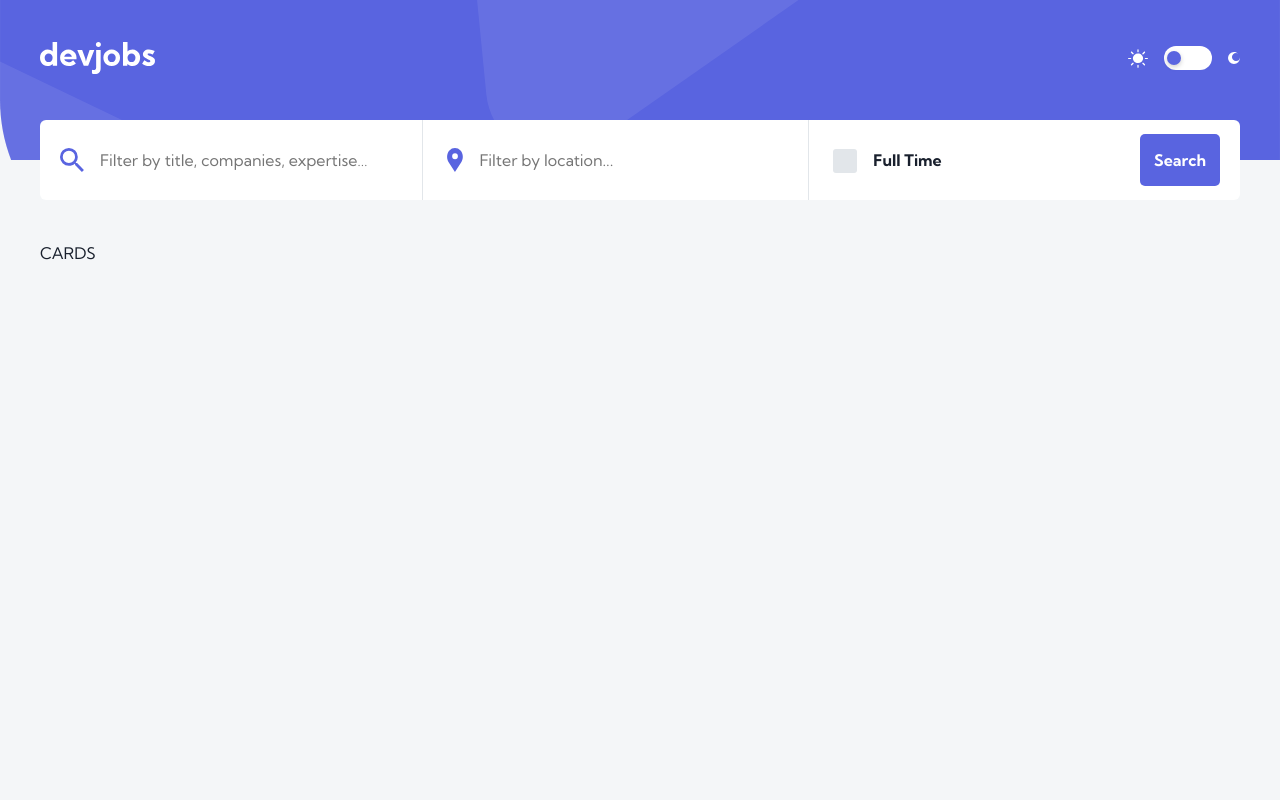
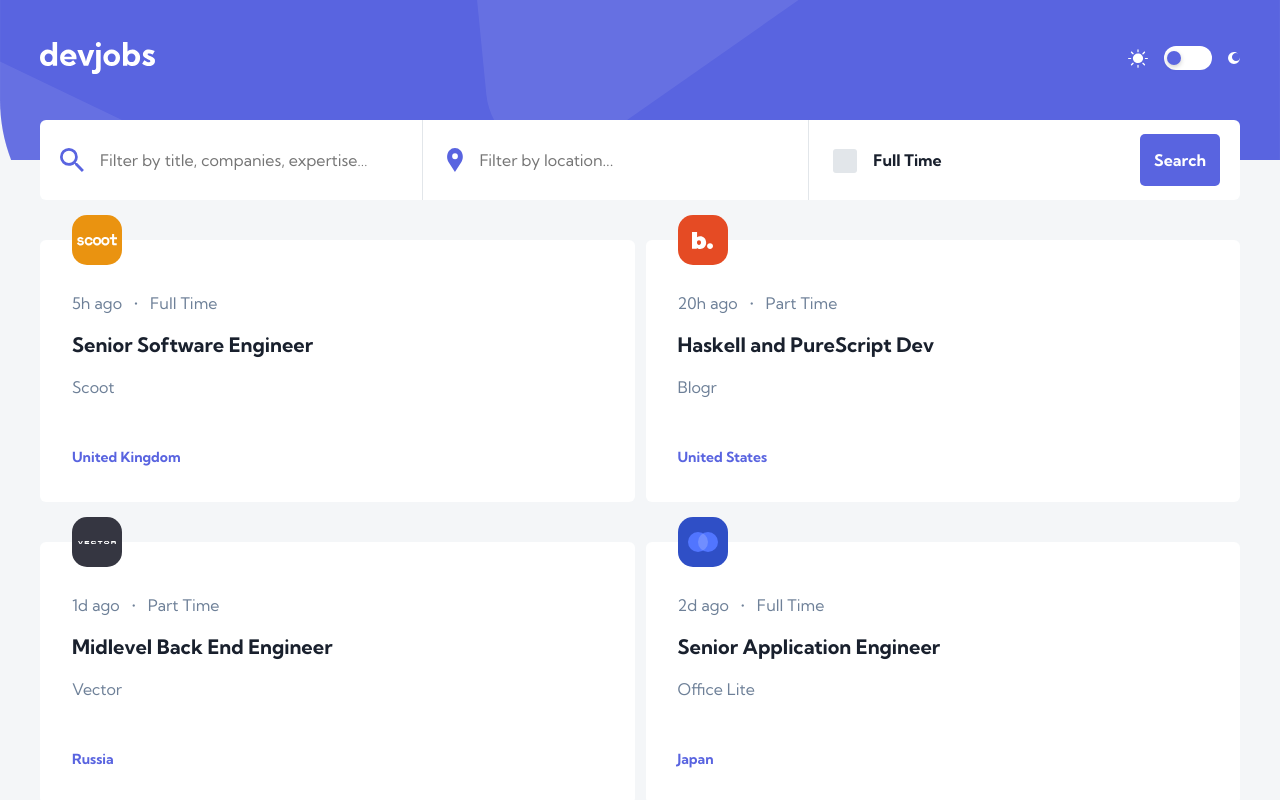
Before and after one commit to Moorroww/FrontEndMentor---DevJobs-2, a React (Vite) app: page / in a window 1280 px wide. Shown: the top 800 px of the page. Built offline with nearby package versions, Linux system fonts and the light colour scheme.

Commit message:
DevJ-4: CardSection + Cards Styles + Axios install

```diff
--- a/package.json
+++ b/package.json
@@ -10,6 +10,7 @@
     "preview": "vite preview"
   },
   "dependencies": {
+    "axios": "^1.5.0",
     "react": "^18.2.0",
     "react-dom": "^18.2.0",
     "react-router-dom": "^6.15.0",
--- a/public/data.json
+++ b/public/data.json
@@ -2,7 +2,7 @@
   {
     "id": 1,
     "company": "Scoot",
-    "logo": "./assets/logos/scoot.svg",
+    "logo": "./src/Assets/logos/scoot.svg",
     "logoBackground": "hsl(36, 87%, 49%)",
     "position": "Senior Software Engineer",
     "postedAt": "5h ago",
@@ -33,7 +33,7 @@
   {
     "id": 2,
     "company": "Blogr",
-    "logo": "./assets/logos/blogr.svg",
+    "logo": "./src/Assets/logos/blogr.svg",
     "logoBackground": "hsl(12, 79%, 52%)",
     "position": "Haskell and PureScript Dev",
     "postedAt": "20h ago",
@@ -64,7 +64,7 @@
   {
     "id": 3,
     "company": "Vector",
-    "logo": "./assets/logos/vector.svg",
+    "logo": "./src/Assets/logos/vector.svg",
     "logoBackground": "hsl(235, 10%, 23%)",
     "position": "Midlevel Back End Engineer",
     "postedAt": "1d ago",
@@ -94,7 +94,7 @@
   {
     "id": 4,
     "company": "Office Lite",
-    "logo": "./assets/logos/officelite.svg",
+    "logo": "./src/Assets/logos/officelite.svg",
     "logoBackground": "hsl(227, 62%, 48%)",
     "position": "Senior Application Engineer",
     "postedAt": "2d ago",
@@ -126,7 +126,7 @@
   {
     "id": 5,
     "company": "Pod",
-    "logo": "./assets/logos/pod.svg",
+    "logo": "./src/Assets/logos/pod.svg",
     "logoBackground": "hsl(216, 46%, 14%)",
     "position": "Remote DevOps Engineer",
     "postedAt": "2d ago",
@@ -162,7 +162,7 @@
   {
     "id": 6,
     "company": "Creative",
-    "logo": "./assets/logos/creative.svg",
+    "logo": "./src/Assets/logos/creative.svg",
     "logoBackground": "hsl(295, 55%, 21%)",
     "position": "Desktop Support Manager",
     "postedAt": "4d ago",
@@ -196,7 +196,7 @@
   {
     "id": 7,
     "company": "Pomodoro",
-    "logo": "./assets/logos/pomodoro.svg",
+    "logo": "./src/Assets/logos/pomodoro.svg",
     "logoBackground": "hsl(254, 71%, 45%)",
     "position": "iOS Engineer",
     "postedAt": "1w ago",
@@ -227,7 +227,7 @@
   {
     "id": 8,
     "company": "Maker",
-    "logo": "./assets/logos/maker.svg",
+    "logo": "./src/Assets/logos/maker.svg",
     "logoBackground": "hsl(218, 58%, 31%)",
     "position": "Senior EJB Developer",
     "postedAt": "1w ago",
@@ -258,7 +258,7 @@
   {
     "id": 9,
     "company": "Coffeeroasters",
-    "logo": "./assets/logos/coffeeroasters.svg",
+    "logo": "./src/Assets/logos/coffeeroasters.svg",
     "logoBackground": "hsl(29, 60%, 87%)",
     "position": "Senior Frontend Developer",
     "postedAt": "1w ago",
@@ -289,7 +289,7 @@
   {
     "id": 10,
     "company": "Mastercraft",
-    "logo": "./assets/logos/mastercraft.svg",
+    "logo": "./src/Assets/logos/mastercraft.svg",
     "logoBackground": "hsl(0, 0%, 12%)",
     "position": "App & Website Designer",
     "postedAt": "2w ago",
@@ -322,7 +322,7 @@
   {
     "id": 11,
     "company": "Crowdfund",
-    "logo": "./assets/logos/crowdfund.svg",
+    "logo": "./src/Assets/logos/crowdfund.svg",
     "logoBackground": "hsl(157, 57%, 50%)",
     "position": "Fullstack Developer",
     "postedAt": "1mo ago",
@@ -355,7 +355,7 @@
   {
     "id": 12,
     "company": "Typemaster",
-    "logo": "./assets/logos/typemaster.svg",
+    "logo": "./src/Assets/logos/typemaster.svg",
     "logoBackground": "hsl(22, 89%, 52%)",
     "position": "Technical Lead Engineer",
     "postedAt": "1mo ago",
@@ -387,7 +387,7 @@
   {
     "id": 13,
     "company": "Crowdfund",
-    "logo": "./assets/logos/crowdfund.svg",
+    "logo": "./src/Assets/logos/crowdfund.svg",
     "logoBackground": "hsl(157, 57%, 50%)",
     "position": "Front-end Developer",
     "postedAt": "1mo ago",
@@ -419,7 +419,7 @@
   {
     "id": 14,
     "company": "Coffeeroasters",
-    "logo": "./assets/logos/coffeeroasters.svg",
+    "logo": "./src/Assets/logos/coffeeroasters.svg",
     "logoBackground": "hsl(29, 60%, 87%)",
     "position": "Junior Full-Stack Developer",
     "postedAt": "1mo ago",
@@ -451,7 +451,7 @@
   {
     "id": 15,
     "company": "Blogr",
-    "logo": "./assets/logos/blogr.svg",
+    "logo": "./src/Assets/logos/blogr.svg",
     "logoBackground": "hsl(12, 79%, 52%)",
     "position": "Midweight Front-end Developer",
     "postedAt": "1mo ago",
--- a/src/Components/HomePage/CardsSection/Card.css.tsx
+++ b/src/Components/HomePage/CardsSection/Card.css.tsx
@@ -1,3 +1,52 @@
 import styled from "styled-components";
 
-export const StyledCard = styled.div``;
+export const StyledCard = styled.div`
+  background-color: ${({ theme }) => theme.card};
+  border-radius: 0.6rem;
+  padding: 0 0.9rem 3.2rem 3.2rem;
+  cursor: pointer;
+
+  &:hover #position {
+    color: ${({ theme }) => theme.fontSecondary};
+  }
+`;
+
+export const StyledCompanyLogoBox = styled.div<{ bgColor: string }>`
+  width: 5rem;
+  height: 5rem;
+  background-color: ${({ bgColor }) => bgColor};
+  border-radius: 1.5rem;
+  display: grid;
+  place-items: center;
+  position: relative;
+  top: -2.5rem;
+`;
+
+export const StyledShortInfoRow = styled.div`
+  margin-bottom: 1.6rem;
+  display: flex;
+  gap: 1.2rem;
+  color: ${({ theme }) => theme.fontSecondary};
+`;
+
+export const StyledPositionRow = styled.div`
+  margin-bottom: 1.6rem;
+  font-size: 2rem;
+  font-weight: bold;
+  color: ${({ theme }) => theme.fontMain};
+
+  &:hover {
+    color: ${({ theme }) => theme.fontSecondary};
+  }
+`;
+
+export const StyledCompanyName = styled.div`
+  margin-bottom: 4.4rem;
+  color: ${({ theme }) => theme.fontSecondary};
+`;
+
+export const StyledCompanyLocation = styled.div`
+  font-size: 1.4rem;
+  font-weight: bold;
+  color: ${({ theme }) => theme.accentViolet};
+`;
--- a/src/Components/HomePage/CardsSection/Card.tsx
+++ b/src/Components/HomePage/CardsSection/Card.tsx
@@ -1,7 +1,27 @@
 import React from "react";
 
-import { StyledCard } from "./Card.css";
+import {
+  StyledCard,
+  StyledCompanyLocation,
+  StyledCompanyLogoBox,
+  StyledCompanyName,
+  StyledPositionRow,
+  StyledShortInfoRow,
+} from "./Card.css";
 
-export const Card = () => {
-  return <StyledCard></StyledCard>;
+export const Card = ({ company }) => {
+  return (
+    <StyledCard>
+      <StyledCompanyLogoBox bgColor={company.logoBackground}>
+        <img src={company?.logo} alt="" />
+      </StyledCompanyLogoBox>
+      <StyledShortInfoRow>
+        <span>{company?.postedAt}</span>•<span>{company.contract}</span>
+      </StyledShortInfoRow>
+      <StyledPositionRow id="position">{company.position}</StyledPositionRow>
+      <StyledCompanyName>{company.company}</StyledCompanyName>
+
+      <StyledCompanyLocation>{company.location}</StyledCompanyLocation>
+    </StyledCard>
+  );
 };
--- a/src/Components/HomePage/CardsSection/CardsSection.tsx
+++ b/src/Components/HomePage/CardsSection/CardsSection.tsx
@@ -1,9 +1,24 @@
-import React from "react";
+import React, { useEffect, useState } from "react";
 
 import { Card } from "./Card";
 
 import { StyledCardsSectionContainer } from "./CardsSection.css";
+import axios from "axios";
 
 export const CardsSection = () => {
-  return <StyledCardsSectionContainer>CARDS</StyledCardsSectionContainer>;
+  const [companies, setCompanies] = useState([]);
+
+  useEffect(() => {
+    axios.get("/data.json").then((res) => {
+      setCompanies(res.data);
+    });
+  }, []);
+
+  return (
+    <StyledCardsSectionContainer>
+      {companies.map((company, key) => {
+        return <Card key={key} company={company} />;
+      })}
+    </StyledCardsSectionContainer>
+  );
 };
--- a/src/Components/HomePage/SearchBar/SearchBar.css.tsx
+++ b/src/Components/HomePage/SearchBar/SearchBar.css.tsx
@@ -143,7 +143,6 @@ export const StyledFilterButton = styled.button`
   font-weight: bold;
   font-family: inherit;
   border-radius: 0.5rem;
-  transition: 0.2s all ease;
   width: 4.8rem;
   height: 4.8rem;
 
--- a/src/Components/HomePage/SearchBar/SearchBarMobileFilter.css.tsx
+++ b/src/Components/HomePage/SearchBar/SearchBarMobileFilter.css.tsx
@@ -1,7 +1,7 @@
 import styled from "styled-components";
 
 export const StyledMobileFilterContainer = styled.div`
-  z-index: 2;
+  z-index: 3;
   position: fixed;
   background-color: ${({ theme }) => theme.card};
   padding: 2.4rem;
@@ -80,6 +80,7 @@ export const StyledCheckboxLabel = styled.label`
 `;
 
 export const StyledDarkBg = styled.div`
+  z-index: 2;
   position: fixed;
   top: 0;
   left: 0;
```
Also changed, not shown: 1 other file (tests, documents, lock files or other folders).
